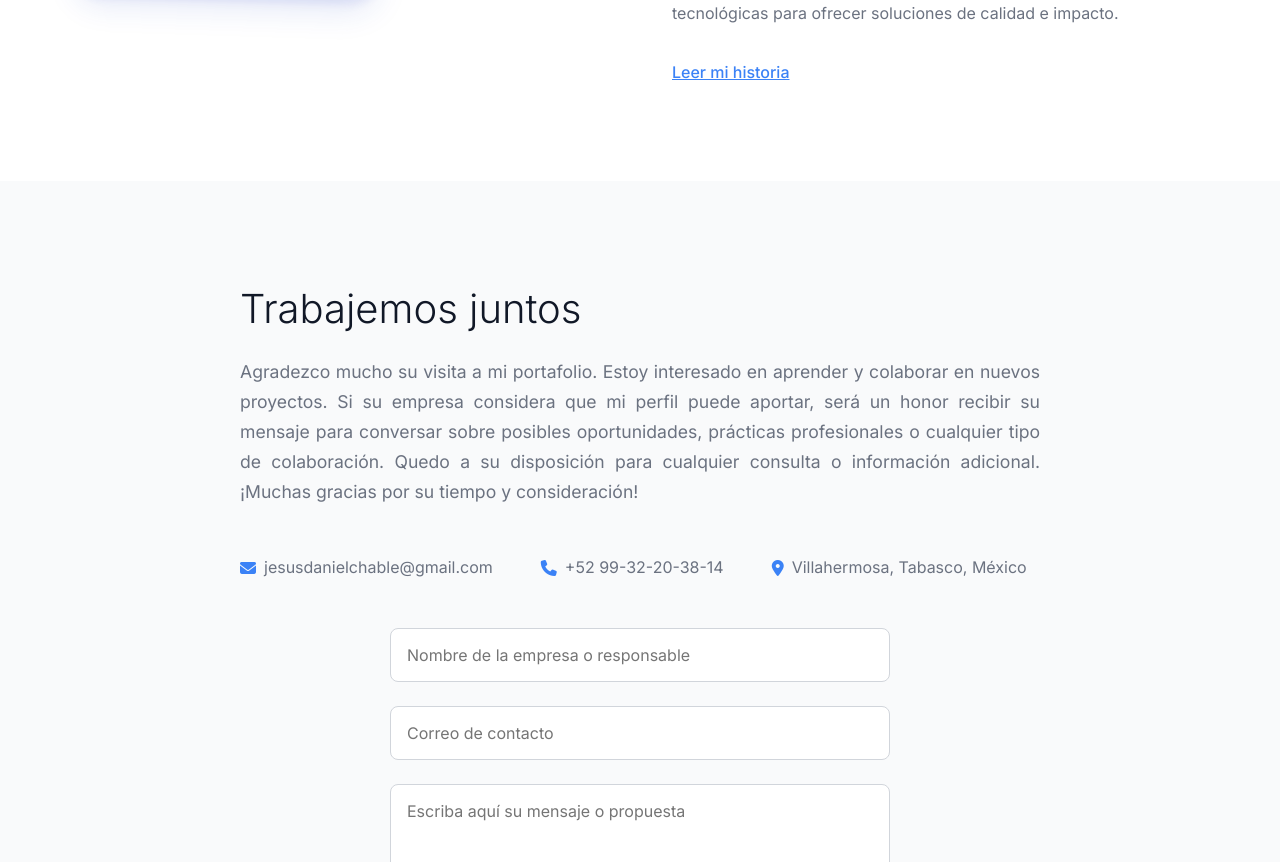
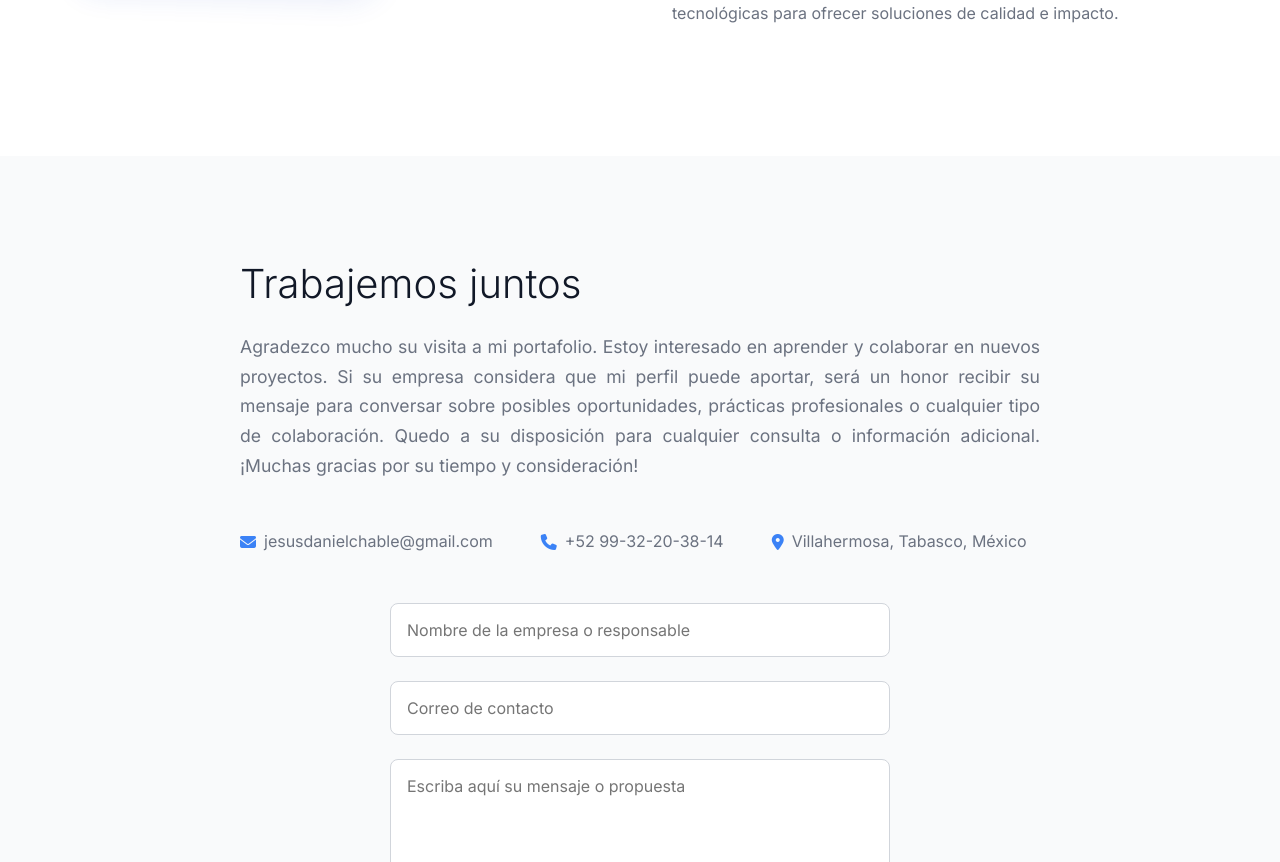
Before and after one commit to DanielChable08/DanielChable08.github.io., a plain HTML site: page index.html in a window 1280 px wide. Shown: the part 4046-4908 px from the top of the page. Drawn offline with nearby package versions, Linux system fonts and the light colour scheme.

Commit message:
Actualizacion

```diff
--- a/index.html
+++ b/index.html
@@ -263,8 +263,6 @@
                     en nuevos retos dentro del mundo del software. Busco siempre estar actualizado con las mejores prácticas
                     y tendencias tecnológicas para ofrecer soluciones de calidad e impacto.
                     </p>
-
-                    <a href="#" class="read-story-link">Leer mi historia</a>
                 </div>
             </div>
         </div>
```
